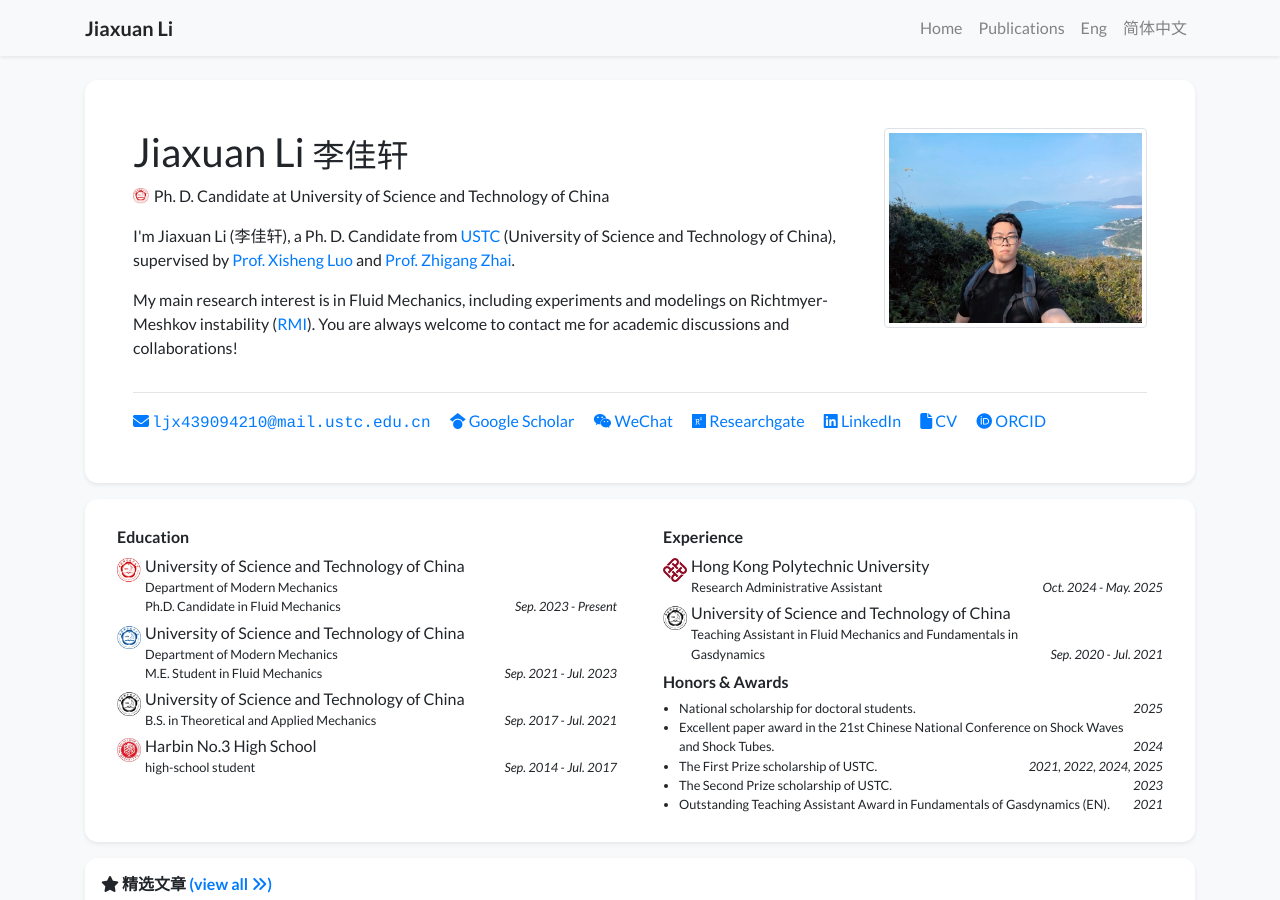
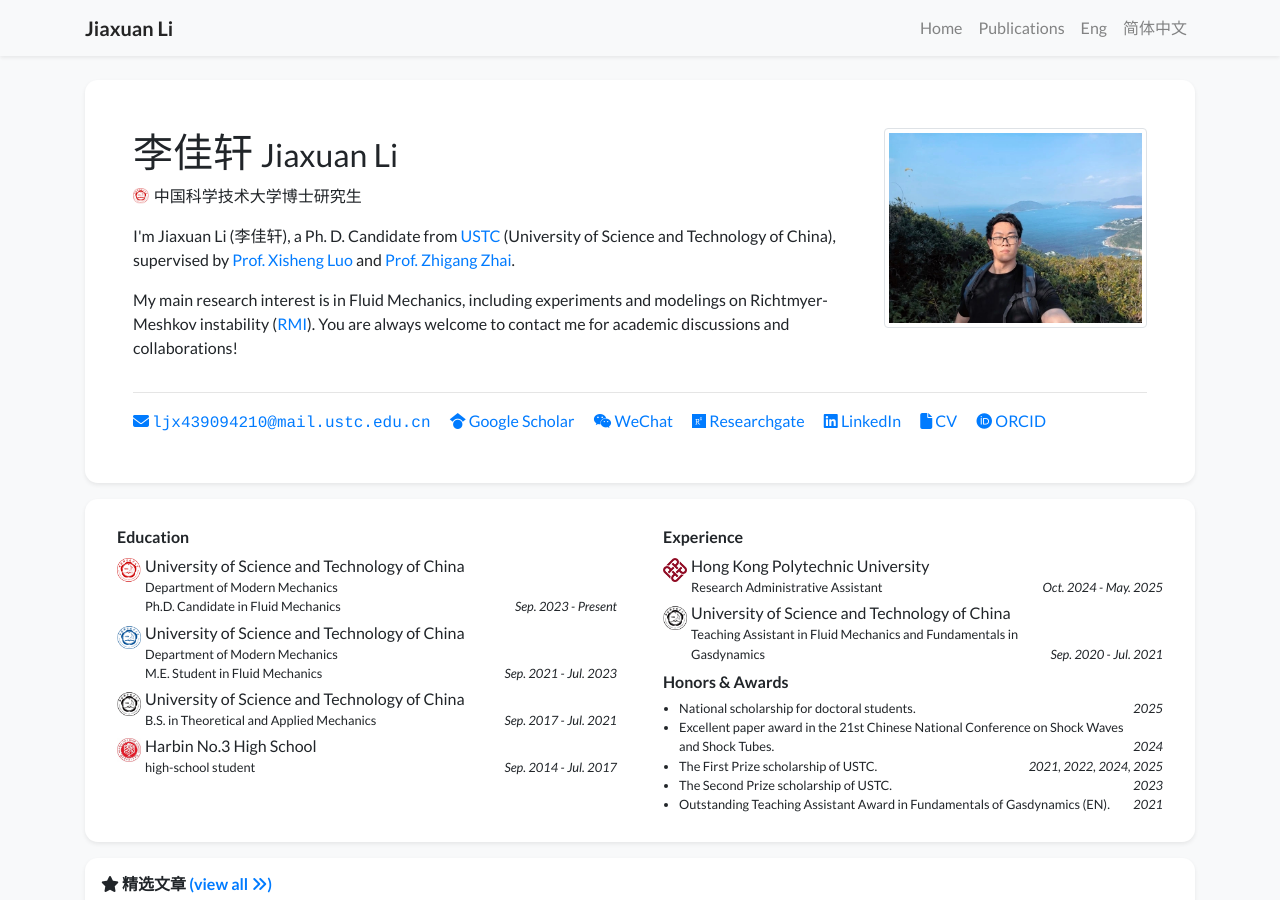
Before and after one commit to ChiaHsuanLee116/chiahsuanlee116.github.io, a Jekyll site: the page built from zh.html, in a window 1280 px wide and 900 px high. Built offline with Jekyll 4.4.1, drawn with Linux system fonts in a browser that asks for light colours; nearby versions of some CDN libraries; a style sheet for code colours, icons or effects is not loaded.

Commit message:
Update profile_zh.yml

```diff
--- a/_data/profile_zh.yml
+++ b/_data/profile_zh.yml
@@ -1,10 +1,10 @@
-primary_name: "Jiaxuan Li"
-secondary_name: "李佳轩"
-navbar_name: "Jiaxuan Li"
+primary_name: "李佳轩"
+secondary_name: "Jiaxuan Li"
+navbar_name: "李佳轩"
 
 positions:
 - logo: /assets/images/badges/ustcred.jpg  # Logo is optional
-  name: Ph. D. Candidate at University of Science and Technology of China
+  name: 中国科学技术大学博士研究生
 #- name: Position 2 without logo
 
 
```
